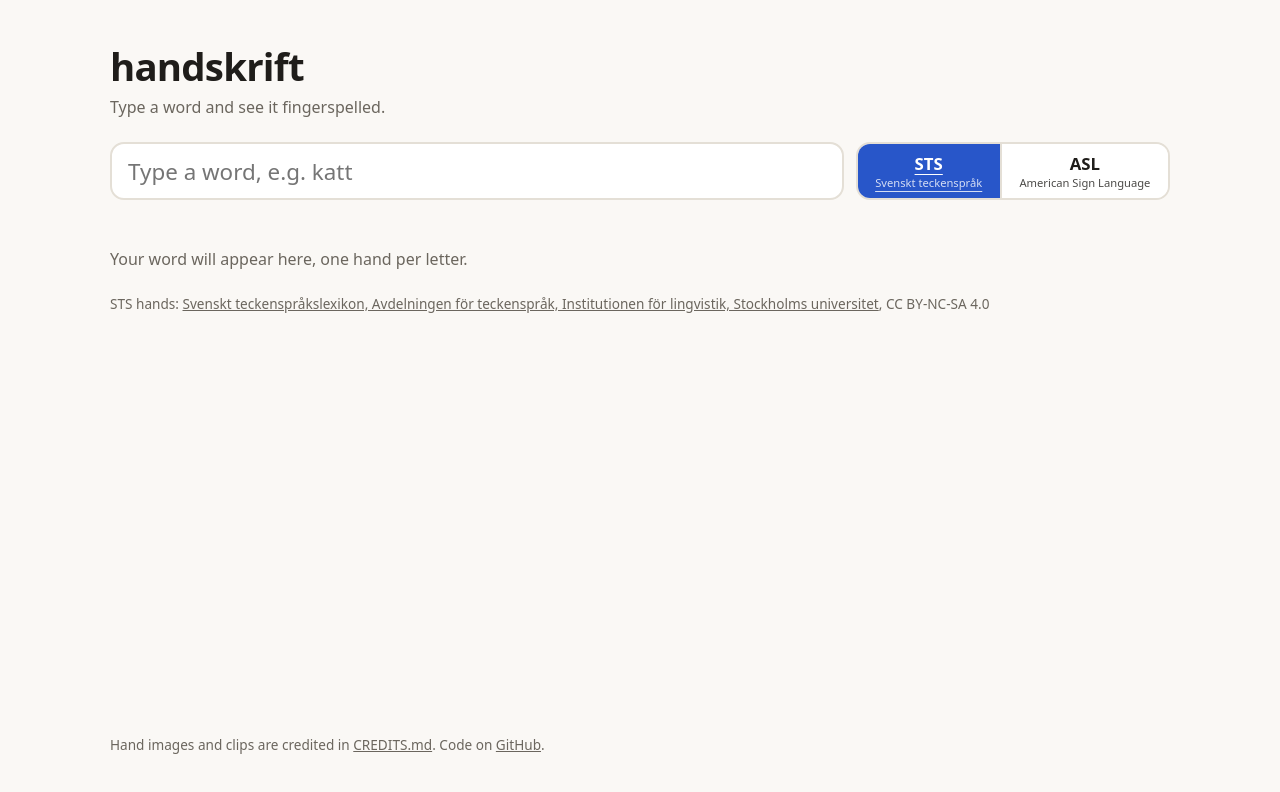
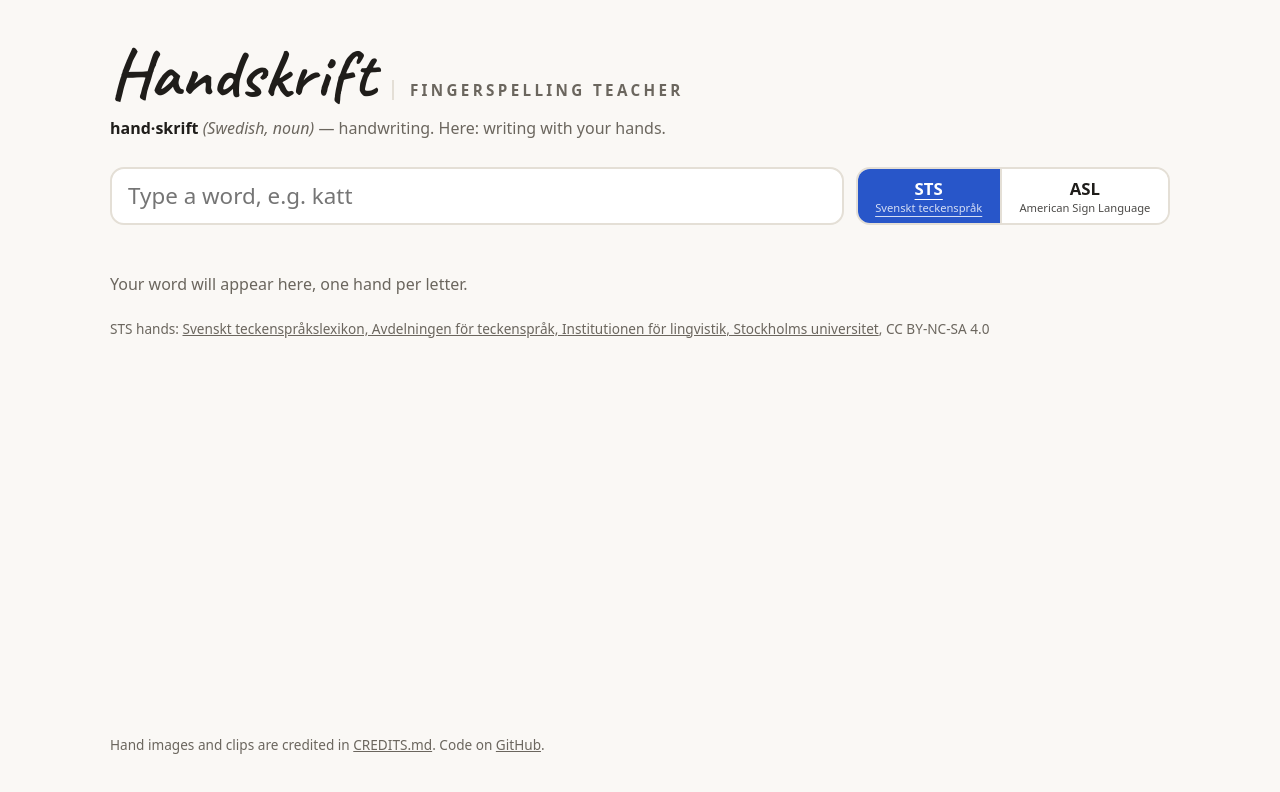
Before and after one commit to sumpe/handstavare, a plain HTML site: page index.html in a window 1280 px wide. Drawn offline with Linux system fonts and the light colour scheme.

Commit message:
Title: handwritten 'Handskrift' wordmark + 'Fingerspelling Teacher' label
The name means 'handwriting', so it's set in a handwriting font (Caveat,
OFL, self-hosted). A plain small-caps descriptor and a dictionary-style
gloss make clear that Handskrift is the name.

```diff
--- a/index.html
+++ b/index.html
@@ -3,13 +3,19 @@
 <head>
   <meta charset="utf-8">
   <meta name="viewport" content="width=device-width, initial-scale=1">
-  <title>handskrift — fingerspelling in STS and ASL</title>
+  <title>Handskrift — Fingerspelling Teacher</title>
   <link rel="stylesheet" href="style.css">
 </head>
 <body>
   <header>
-    <h1>handskrift</h1>
-    <p class="tagline">Type a word and see it fingerspelled.</p>
+    <h1 class="brand">
+      <span class="wordmark" lang="sv">Handskrift</span>
+      <span class="descriptor">Fingerspelling Teacher</span>
+    </h1>
+    <p class="gloss">
+      <dfn lang="sv">hand·skrift</dfn> <span class="pos">(Swedish, noun)</span>
+      — handwriting. Here: writing with your hands.
+    </p>
   </header>
 
   <main>
--- a/style.css
+++ b/style.css
@@ -42,8 +42,46 @@ header, main, footer {
 }
 
 header { padding-top: 2.5rem; }
-h1 { margin: 0; font-size: 2.4rem; letter-spacing: -0.02em; }
-.tagline { margin: 0.25rem 0 1.5rem; color: var(--muted); }
+
+/* Handskrift means "handwriting", so the name is written by hand; the plain
+   small-caps descriptor beside it reads as a label, not part of the name. */
+@font-face {
+  font-family: "Caveat";
+  src: url("fonts/Caveat-VariableFont_wght.ttf") format("truetype");
+  font-weight: 400 700;
+  font-display: swap;
+}
+
+.brand {
+  margin: 0;
+  display: flex;
+  flex-wrap: wrap;
+  align-items: baseline;
+  column-gap: 1rem;
+  row-gap: 0.25rem;
+  font-weight: normal;
+}
+.wordmark {
+  font-family: "Caveat", "Segoe Script", "Snell Roundhand", cursive;
+  font-weight: 700;
+  font-size: 4.2rem;
+  line-height: 1;
+  letter-spacing: 0.01em;
+}
+.descriptor {
+  font-size: 0.95rem;
+  font-weight: 600;
+  text-transform: uppercase;
+  letter-spacing: 0.22em;
+  color: var(--muted);
+  padding-left: 1rem;
+  border-left: 2px solid var(--line);
+}
+
+/* A dictionary entry for the name. */
+.gloss { margin: 0.6rem 0 1.75rem; color: var(--muted); }
+.gloss dfn { font-style: normal; font-weight: 700; color: var(--fg); }
+.gloss .pos { font-style: italic; }
 
 main { flex: 1; }
 
@@ -205,5 +243,6 @@ footer a { color: inherit; }
 @media (max-width: 520px) {
   .card { width: calc(50% - 0.5rem); }
   .card.gap { width: 100%; height: 0; }
-  h1 { font-size: 2rem; }
+  .wordmark { font-size: 3.2rem; }
+  .descriptor { font-size: 0.8rem; }
 }
```
Also changed, not shown: fonts/Caveat-VariableFont_wght.ttf (added), fonts/OFL.txt (added), 2 other files.
